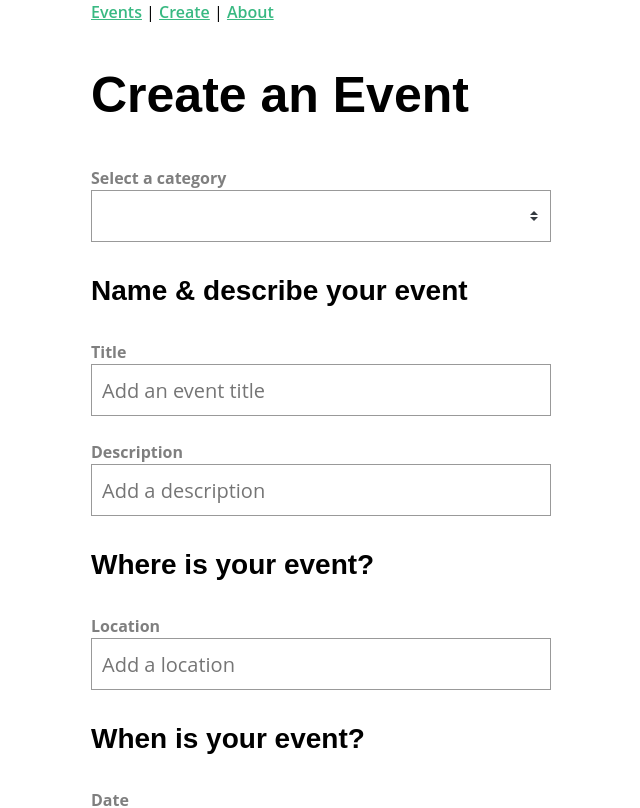
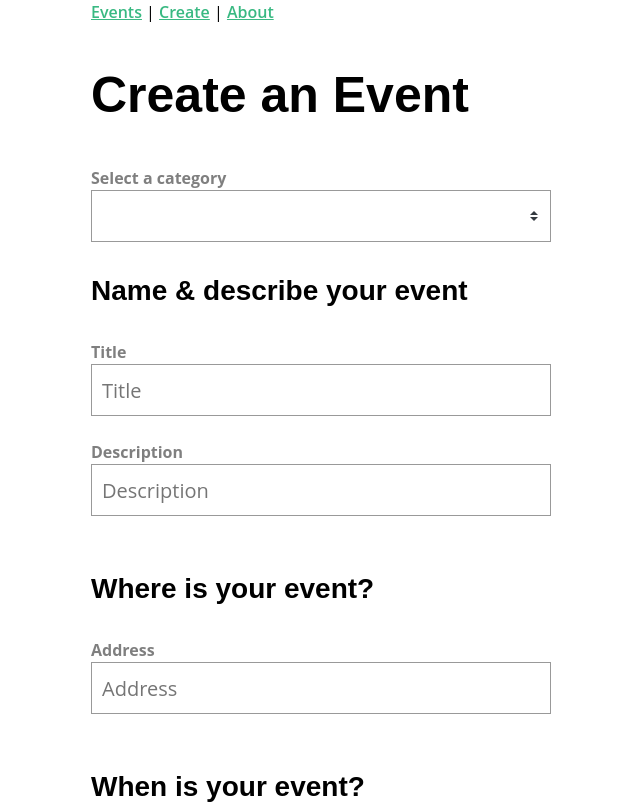
Before and after one commit to AceCFox/real-world-vue, a Vue app: page /create in a window 1280 px wide. Shown: the top 808 px of the page, without its empty margins (319-959 px from the left). Built offline with nearby package versions, Linux system fonts and the light colour scheme.

Commit message:
reusable input component

```diff
--- /dev/null
+++ b/src/components/BaseInput.vue
@@ -0,0 +1,34 @@
+<template>
+    <label  v-if="label">{{ label }}</label>
+    <input
+         v-bind="$attrs"
+        :value="modelValue"
+        :placeholder="label"
+        @input="$emit('update:modelValue', $event.target.value)"
+        class="field"
+    />
+</template>
+
+<script>
+export default {
+    props: {
+        label: {
+            type: String,
+            default:''
+        },
+       modelValue: {
+            type: [String, Number],
+            default: ''
+       }
+   }
+}
+</script>
+
+<style scoped>
+.field{
+        margin-bottom: 24px;
+    }
+input{
+  padding: 5
+}
+</style>
--- a/src/components/confirmDelete.vue
+++ b/src/components/confirmDelete.vue
@@ -3,7 +3,7 @@
         <div class = "modal-mask" >
             <div class = "modal-container">
                 <div class = "modal-header">
-                    <h3>Are you sure you want to delete this event?</h3>
+                    <h3>Are you sure you want to delete this {{type}}?</h3>
                 </div>
                 <div class = "button-container">
                     <button @click="yesDelete">Yes</button>
@@ -18,7 +18,7 @@
 export default {
   name: "ConfirmDelete",
   props: {
-    visible: Boolean,
+    type: String,
     id: Number,
   },
   methods:{
--- a/src/views/EventCreate.vue
+++ b/src/views/EventCreate.vue
@@ -6,19 +6,21 @@
             <option v-for="cat in categories.categories" :key="cat">{{ cat }}</option>
           </select>
           <h3>Name & describe your event</h3>
-          <div class="field">
-            <label>Title</label>
-            <input v-model="event.title" type="text" placeholder="Add an event title"/>
-          </div>
-          <div class="field">
-            <label>Description</label>
-            <input v-model="event.description" type="text" placeholder="Add a description"/>
-          </div>
-          <h3>Where is your event?</h3>
-          <div class="field">
-            <label>Location</label>
-            <input v-model="event.location" type="text" placeholder="Add a location"/>
-          </div>
+            <BaseInput
+                label="Title"
+                v-model="event.title"
+                type="text"
+                />
+
+            <BaseInput
+                v-model="event.description"
+                label="Description"
+                type="text" />
+            <h3>Where is your event?</h3>
+            <BaseInput
+                v-model="event.address"
+                label="Address"
+                type="text" />
           <h3>When is your event?</h3>
           <div class="field">
             <label>Date</label>
@@ -36,9 +38,11 @@
 
  <script>
     import Datepicker from 'vue3-datepicker'
+    import BaseInput from "@/components/BaseInput.vue";
     export default {
       components: {
-        Datepicker
+        Datepicker,
+        BaseInput
       },
       data() {
         const times = []
--- a/src/views/EventDetails.vue
+++ b/src/views/EventDetails.vue
@@ -1,5 +1,5 @@
 <template>
-    <ConfirmDelete v-if="deleteModalOpen" @closeModal = "clickedDelete" :id="event.id"/>
+    <ConfirmDelete v-if="deleteModalOpen" @closeModal = "clickedDelete" :id="event.id" type = 'event'/>
     <div v-if="event">
         <div class="event-header">
         <span class="eyebrow">@{{ event.time }} on {{ event.date || date }}</span>
```
Also changed, not shown: src/components/BaseCheckbox.vue (added, +24 -0 lines), src/views/AddCategories.vue (added, +13 -0 lines), src/App.vue (line endings or trailing spaces).
